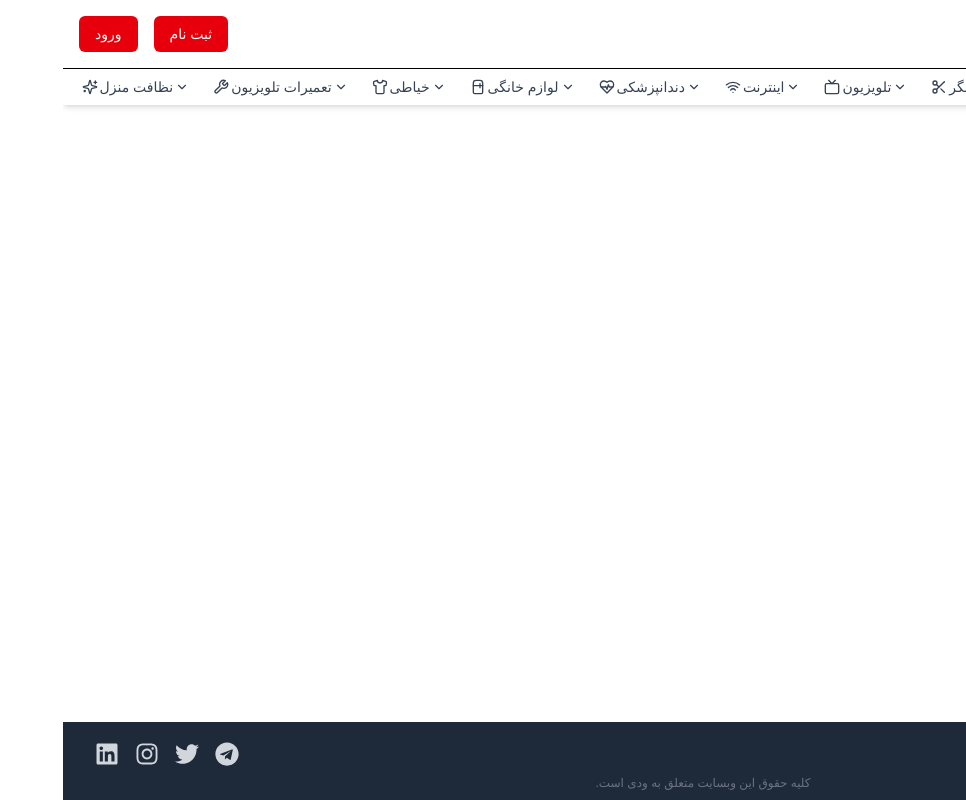
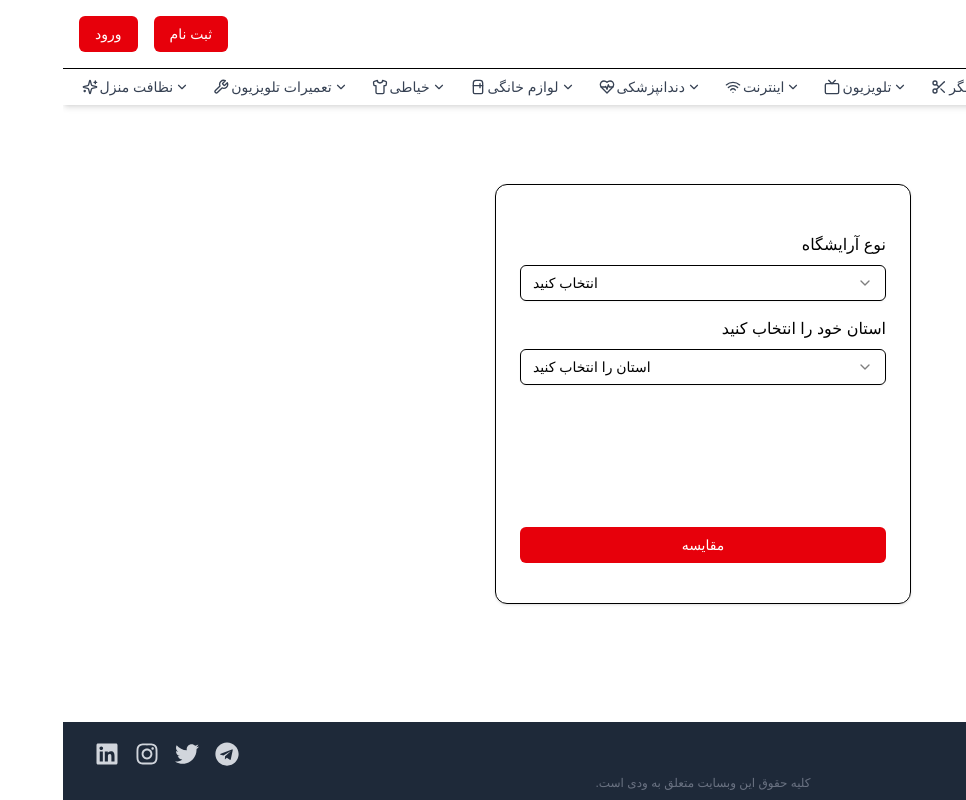
Before and after one commit to ace-brown/vadi, a React (Vite) app in the folder client/: page /barber-details-select in a window 1280 px wide. Shown: the whole page, without its empty margins (314-1280 px from the left). Built offline with nearby package versions, Linux system fonts and the light colour scheme.

Commit message:
no commit message

```diff
--- a/client/src/App.tsx
+++ b/client/src/App.tsx
@@ -5,8 +5,8 @@ import RootLayout from "@/pages/Root";
 import ErrorPage from "@/pages/Error";
 import TerminalPage from "@/pages/Terminal";
 import MobileTariffCompare from "@/pages/mobile-tariff/MobileTariffCompare";
-import BarberDetailsSelectPage from "@/pages/barber/BarberDetailsSelect";
 import BarberComparePage from "@/pages/barber/BarberCompare";
+import BarberDetailsSelectPage from "./pages/barber/BarberDetailsSelect";
 
 function App() {
   const router = createBrowserRouter([
--- /dev/null
+++ b/client/src/components/common/StateCitySelect.tsx
@@ -0,0 +1,85 @@
+import {
+  Select,
+  SelectTrigger,
+  SelectValue,
+  SelectContent,
+  SelectItem,
+} from "@/components/ui/select";
+
+type Props = {
+  state: string;
+  city: string;
+  onStateChange: (state: string) => void;
+  onCityChange: (city: string) => void;
+};
+
+const citiesByState: Record<string, string[]> = {
+  تهران: ["تهران", "ری", "اسلامشهر"],
+  اصفهان: ["اصفهان", "کاشان", "نجف‌آباد"],
+  "خراسان رضوی": ["مشهد", "نیشابور", "سبزوار"],
+};
+
+export default function StateCitySelect({
+  state,
+  city,
+  onStateChange,
+  onCityChange,
+}: Props) {
+  return (
+    <div className="space-y-4">
+      {/* State selector */}
+      <div className="space-y-2">
+        <label className="block text-right font-medium">
+          استان خود را انتخاب کنید
+        </label>
+        <Select
+          value={state}
+          onValueChange={(value) => {
+            onStateChange(value);
+            onCityChange(""); // Reset city when state changes
+          }}
+        >
+          <SelectTrigger className="w-full">
+            <SelectValue placeholder="استان را انتخاب کنید" />
+          </SelectTrigger>
+          <SelectContent className="bg-white shadow-md rounded-md">
+            {Object.keys(citiesByState).map((stateName) => (
+              <SelectItem
+                key={stateName}
+                value={stateName}
+                className="cursor-pointer hover:bg-gray-100 focus:bg-gray-100"
+              >
+                {stateName}
+              </SelectItem>
+            ))}
+          </SelectContent>
+        </Select>
+      </div>
+
+      {/* City selector */}
+      {state && (
+        <div className="space-y-2">
+          <label className="block text-right font-medium">
+            شهر خود را انتخاب کنید
+          </label>
+          <Select value={city} onValueChange={onCityChange}>
+            <SelectTrigger className="w-full">
+              <SelectValue placeholder="شهر را انتخاب کنید" />
+            </SelectTrigger>
+            <SelectContent className="bg-white shadow-md rounded-md">
+              {citiesByState[state].map((cityName) => (
+                <SelectItem
+                  key={cityName}
+                  value={cityName}
+                  className="cursor-pointer hover:bg-gray-100 focus:bg-gray-100"
+                >
+                  {cityName}
+                </SelectItem>
+              ))}
+            </SelectContent>
+          </Select>
+        </div>
+      )}
+    </div>
+  );
+}
--- a/client/src/components/search/Search.tsx
+++ b/client/src/components/search/Search.tsx
@@ -72,6 +72,8 @@ export default function Search() {
         ساختار کلی استفاده شده است.
       </p>
       <p>ایرانسل</p>
+      <p>آرایشگاه</p>
+      <p>اسیاتک</p>
     </div>
   );
 }
--- a/client/src/pages/barber/BarberDetailsSelect.tsx
+++ b/client/src/pages/barber/BarberDetailsSelect.tsx
@@ -1,3 +1,74 @@
+import { Button } from "@/components/ui/button";
+import { Card, CardContent } from "@/components/ui/card";
+import {
+  Select,
+  SelectContent,
+  SelectItem,
+  SelectTrigger,
+  SelectValue,
+} from "@/components/ui/select";
+import { useNavigate } from "react-router-dom";
+import { useState } from "react";
+import StateCitySelect from "@/components/common/StateCitySelect";
+
 export default function BarberDetailsSelectPage() {
-  return <div>BarberDetailsSelectPage</div>;
+  const navigate = useNavigate();
+
+  const [selectedState, setSelectedState] = useState<string>("");
+  const [selectedCity, setSelectedCity] = useState<string>("");
+
+  function handleSubmit() {
+    const searchParams = new URLSearchParams();
+    // Add form values to searchParams if needed
+    navigate(`/barber-compare?${searchParams.toString()}`);
+  }
+
+  return (
+    <div className="max-w-md mx-auto mt-10 p-4">
+      <Card className="min-h-[420px] grid grid-rows-[1fr_auto]">
+        <CardContent className="space-y-4 p-6">
+          <div className="space-y-2">
+            <label className="block text-right font-medium">نوع آرایشگاه</label>
+            <Select>
+              <SelectTrigger className="w-full">
+                <SelectValue placeholder="انتخاب کنید" />
+              </SelectTrigger>
+              <SelectContent className="bg-white">
+                <SelectItem
+                  value="all"
+                  className="cursor-pointer hover:bg-gray-100 focus:bg-gray-100"
+                >
+                  همه
+                </SelectItem>
+                <SelectItem
+                  value="men"
+                  className="cursor-pointer hover:bg-gray-100 focus:bg-gray-100"
+                >
+                  مردانه
+                </SelectItem>
+                <SelectItem
+                  value="women"
+                  className="cursor-pointer hover:bg-gray-100 focus:bg-gray-100"
+                >
+                  زنانه
+                </SelectItem>
+              </SelectContent>
+            </Select>
+          </div>
+
+          <StateCitySelect
+            state={selectedState}
+            city={selectedCity}
+            onStateChange={setSelectedState}
+            onCityChange={setSelectedCity}
+          />
+        </CardContent>
+        <div className="px-6 pb-4 pt-0">
+          <Button onClick={handleSubmit} className="w-full">
+            مقایسه
+          </Button>
+        </div>
+      </Card>
+    </div>
+  );
 }
--- a/client/src/pages/mobile-tariff/MobileTariffDetailsSelect.tsx
+++ /dev/null
@@ -1,61 +0,0 @@
-import { Button } from "@/components/ui/button";
-import { Input } from "@/components/ui/input";
-import { Label } from "@/components/ui/label";
-import { Card, CardContent } from "@/components/ui/card";
-import { useState } from "react";
-import { useNavigate } from "react-router-dom";
-
-export default function MobileTariffDetailsSelectPage() {
-  const [volume, setVolume] = useState(0);
-  const [duration, setDuration] = useState(0);
-  const navigate = useNavigate();
-
-  function handleVolume(e: React.ChangeEvent<HTMLInputElement>) {
-    setVolume(Number(e.target.value));
-  }
-
-  function handleDuration(e: React.ChangeEvent<HTMLInputElement>) {
-    setDuration(Number(e.target.value));
-  }
-
-  function handleSubmit() {
-    const searchParams = new URLSearchParams();
-    searchParams.set("volume", volume.toString());
-    searchParams.set("duration", duration.toString());
-    navigate(`/mobile-tariff-compare?${searchParams.toString()}`);
-  }
-
-  return (
-    <div className="max-w-md mx-auto mt-10 p-4">
-      <Card>
-        <CardContent className="space-y-4 p-6">
-          <div className="space-y-2">
-            <Label htmlFor="data-volume">نوع سیم‌کارت</Label>
-            <Input
-              type="number"
-              onChange={handleVolume}
-              id="data-volume"
-              placeholder="نوع سیم‌کارت را وارد کنید"
-            />
-          </div>
-          <div className="space-y-2">
-            <Label htmlFor="duration"></Label>
-            <Input
-              type="number"
-              onChange={handleDuration}
-              id="duration"
-              placeholder="مدت زمان را وارد کنید"
-            />
-          </div>
-          <Button onClick={handleSubmit} className="w-full mt-4">
-            مقایسه
-          </Button>
-        </CardContent>
-      </Card>
-      <p className="text-center mt-6 text-sm text-gray-600">
-        اینجا یک متن نمونه به زبان فارسی قرار دارد که توضیحات بیشتری می‌تواند
-        ارائه دهد.
-      </p>
-    </div>
-  );
-}
```
